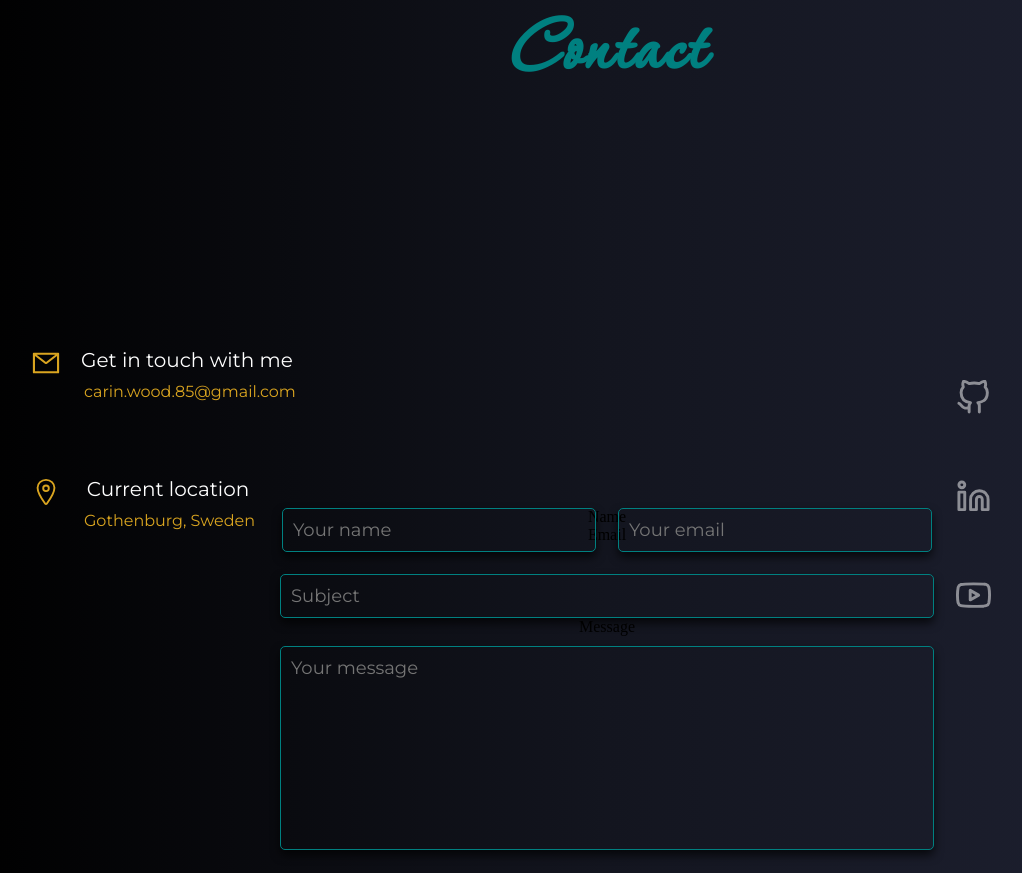
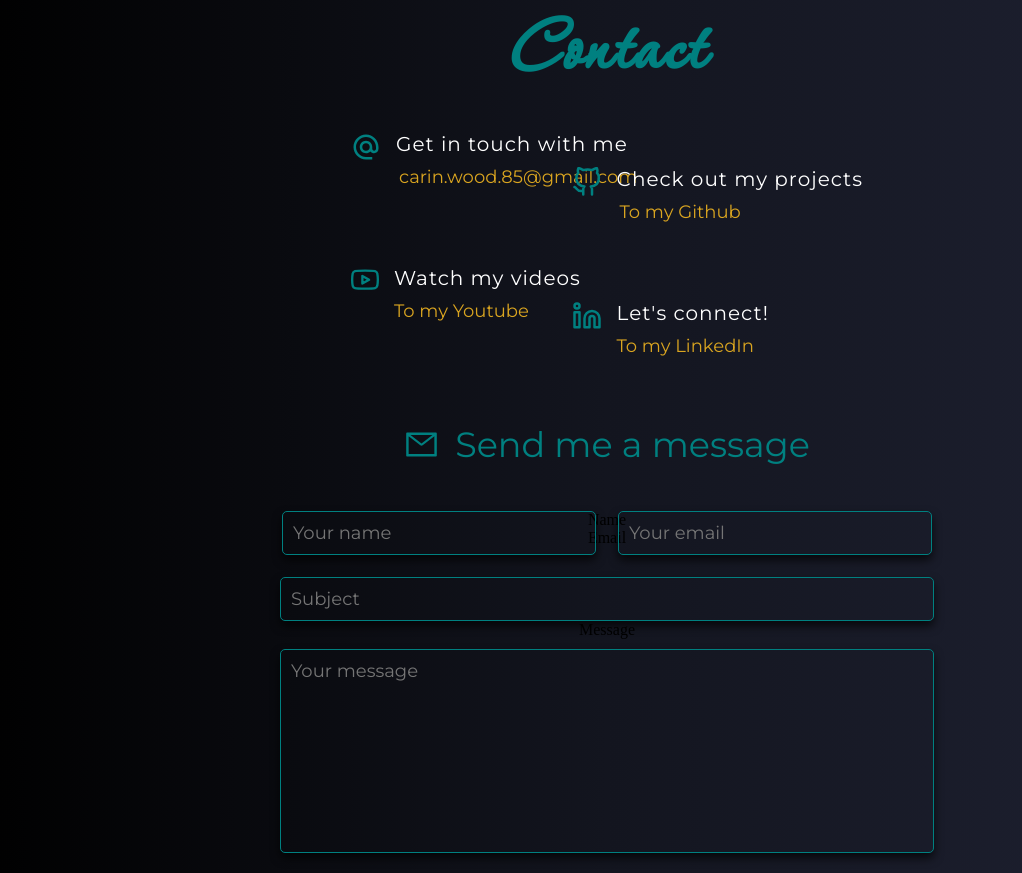
Before and after one commit to CarinWood/Portfolio, a React (Create React App) app: page / in a window 1280 px wide. Shown: the part 2500-3373 px from the top of the page, without its empty margins (33-1055 px from the left). Built offline with nearby package versions, Linux system fonts and the light colour scheme.

Commit message:
update contact

```diff
--- a/src/components/contactInfo/Info.jsx
+++ b/src/components/contactInfo/Info.jsx
@@ -1,7 +1,7 @@
 import React from "react";
-import { AiOutlineMail } from "react-icons/ai";
 import { IoLocationOutline } from "react-icons/io5";
 import { FiGithub, FiLinkedin, FiYoutube } from "react-icons/fi";
+import { MdAlternateEmail } from "react-icons/md";
 import "./info.css";
 
 const Info = ({popup}) => {
@@ -9,7 +9,7 @@ const Info = ({popup}) => {
     <>
     <section className={popup ? "info-section dark" : "info-section"}>
       <div className="email-div">
-        <AiOutlineMail className="email-icon" />
+        <MdAlternateEmail className="email-icon" />
         <article className="email-text">
           <p className="email"> Get in touch with me</p>
           <p className="email-address">carin.wood.85@gmail.com</p>
@@ -17,30 +17,30 @@ const Info = ({popup}) => {
       </div>
 
       <div className="location-div">
-        <IoLocationOutline className="location-icon" />
-        <article className="location-text">
-          <p className="location"> Current location</p>
-          <p className="location-goth">Gothenburg, Sweden</p>
+        <FiYoutube className="youtube-icon" />
+        <article className="youtube-text">
+          <p className="location">Watch my videos</p>
+          <p className="youtube-subtext">To my Youtube</p>
         </article>
       </div>
     </section>
-    {/* <section className="connect-section">
+    <section className="connect-section">
       <div className="email-div">
         <FiGithub className="email-icon" />
         <article className="email-text">
           <p className="email">Check out my projects</p>
-          <p className="email-address">Go to my Github</p>
+          <p className="email-address">To my Github</p>
         </article>
       </div>
 
       <div className="location-div">
-        <FiLinkedin className="location-icon" />
+        <FiLinkedin className="linked-icon" />
         <article className="location-text">
           <p className="location">Let's connect!</p>
-          <p className="location-goth">Visit me on LinkedIn</p>
+          <p className="linked-subtext">To my LinkedIn</p>
         </article>
       </div>
-    </section> */}
+    </section>
     </>
   );
 };
--- a/src/components/contactInfo/info.css
+++ b/src/components/contactInfo/info.css
@@ -1,8 +1,8 @@
 .info-section {
     color: goldenrod;
     position: absolute;
-    left: 5%;
-    top: 34%;
+    left: 30%;
+    top: 23%;
 }
 
 
@@ -17,15 +17,16 @@
     margin-bottom: 55px;
 }
 
-.location-text {
+.youtube-text {
     display: flex;
     flex-direction: column;
-    justify-content: flex-start;
-    align-items: center;
+    justify-content: center;
+    align-items: flex-start;
 }
 
 .email, .location {
-    font-size: 18px;
+    font-size: 20px;
+    letter-spacing: 1px;
     color: white;
     font-size: 20px;
     font-family: "Montserrat";
@@ -33,23 +34,38 @@
     margin-bottom: 10px;
 }
 
-.email-address, .location-goth {
+.email-address {
     margin-top: 0px;
-    font-size: 16px;
+    font-size: 18px;
     font-family: "Montserrat";
     margin-left: 3px;
+    color: goldenrod;
+}
+
+.youtube-subtext, .linked-subtext {
+    font-size: 18px;
+    font-family: "Montserrat";
+    margin-top: 0px;
+    margin-left: 0px;
+    color: goldenrod;
 }
 
 .email-icon {
-    color: goldenrod;
+    color: teal;
     font-size: 30px;
-    margin-right: 20px;
+    margin-right: 15px;
 }
 
-.location-icon {
-    color: goldenrod;
+.linked-icon {
+    color: teal;
     font-size: 30px;
-    margin-right: 20px;
+    margin-right: 15px;
+}
+
+.youtube-icon {
+    color: teal;
+    font-size: 28px;
+    margin-right: 15px;
     margin-left: 0px;
 }
 
@@ -60,14 +76,14 @@
 .connect-section {
     color: goldenrod;
     position: absolute;
-    right: 7%;
-    top: 34%;
+    right: 30%;
+    top: 23%;
 }
 
 
 @media (max-width: 1570px) {
     .info-section {
-        left: 5%;
-        top: 28%;
+        left: 30%;
+        top: 20%;
     }
 }
--- a/src/pages/contact/Contact.jsx
+++ b/src/pages/contact/Contact.jsx
@@ -5,6 +5,8 @@ import emailjs from '@emailjs/browser';
 import Popup from '../../components/popup/Popup';
 import Footer from '../../components/footer/Footer';
 import { FiGithub, FiLinkedin, FiYoutube } from "react-icons/fi";
+import { AiOutlineMail } from "react-icons/ai";
+
 
 
 const Contact = () => {
@@ -34,8 +36,8 @@ const Contact = () => {
         <h1 className={popup ? 'contact-headline dark': 'contact-headline'}>Contact</h1>
 
      <Info popup={popup}/>
+     <p className='quick-message'><AiOutlineMail className='envelope'/> Send me a message</p>
      <form className={popup ? "form dark": "form"} ref={form} onSubmit={sendEmail}>
-
               <label>Name</label>
               <input required type="text" name="user_name" placeholder='Your name' className='name-input' />
               <label>Email</label>
@@ -47,9 +49,9 @@ const Contact = () => {
     </form>
     {popup && <Popup popup={popup} setPopup={setPopup}/>}
     <section className={popup ? 'social-media dark': "social-media"}>
-    <a href="https://github.com/CarinWood" target="_blank"><FiGithub className='icon1'/></a>
+    {/* <a href="https://github.com/CarinWood" target="_blank"><FiGithub className='icon1'/></a>
     <a href="https://www.linkedin.com/in/carin-wood/" target="_blank"><FiLinkedin className='icon1'/></a>
-    <a href="https://www.youtube.com/channel/UCTSlUc6-CsI08YtmULq6fng" target="_blank"><FiYoutube className='icon1'/></a>
+    <a href="https://www.youtube.com/channel/UCTSlUc6-CsI08YtmULq6fng" target="_blank"><FiYoutube className='icon1'/></a> */}
     </section>
     <Footer popup={popup}/>
     </div>
--- a/src/pages/contact/contact.css
+++ b/src/pages/contact/contact.css
@@ -1,7 +1,7 @@
 .contact-container {
     background:linear-gradient(to right, black,  #13151f,  var(--secondary-color));
     width: 100%;
-    height: 200vh;
+    height: 145vh;
     margin-top: 0px;
     padding-top: 0px;
     display: flex;
@@ -21,7 +21,21 @@
     font-size: 90px;
     letter-spacing: 3px;
     padding-top: 40px;
-    margin-bottom: 400px;
+    margin-bottom: 280px;
+}
+
+.quick-message {
+    color: teal;
+    font-family: 'Montserrat';
+    font-size: 35px;
+    margin-bottom: 45px;
+    display: flex;
+    justify-content: center;
+    align-items: center;
+}
+
+.envelope {
+    margin-right: 16px;
 }
 
 .form {
```
